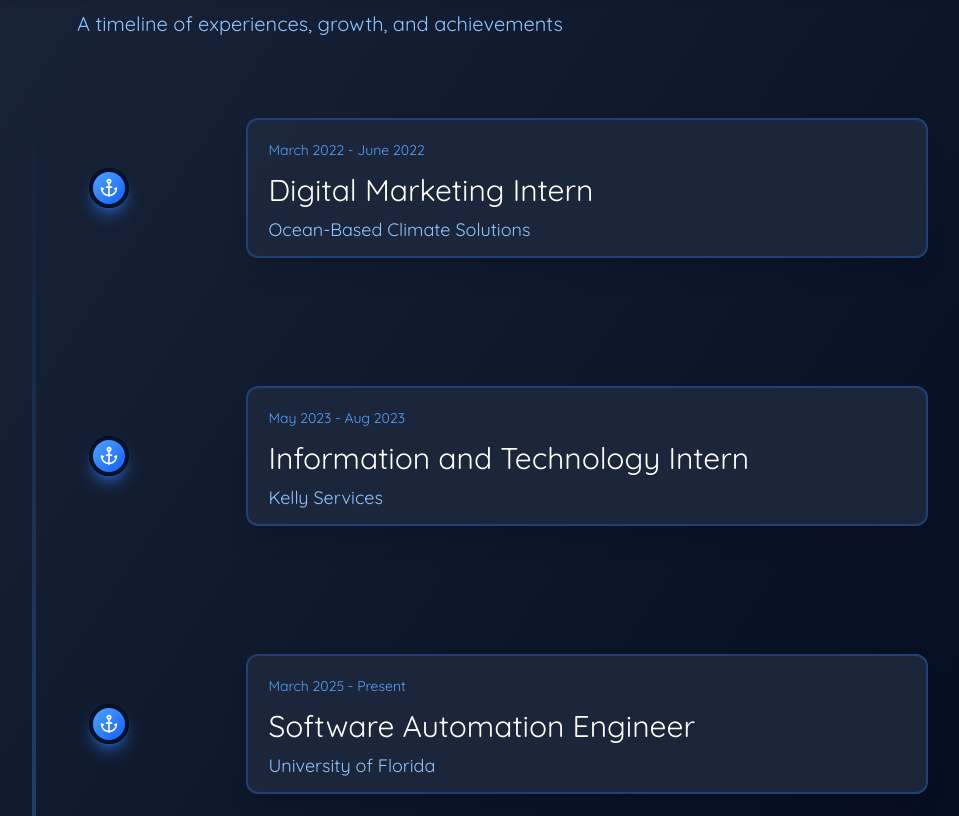
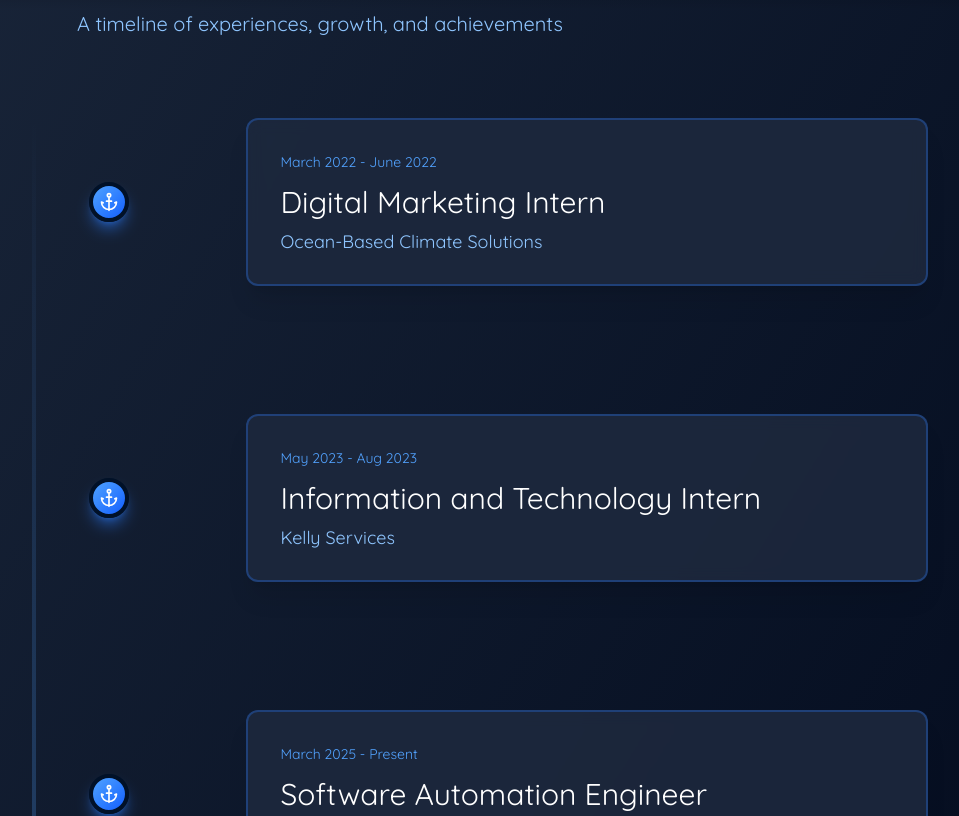
Before and after one commit to KopikoCappu/portfolio, a React (Vite) app: page / in a window 1280 px wide. Shown: the part 918-1734 px from the top of the page, without its empty margins (320-1279 px from the left). Built offline with nearby package versions, Linux system fonts and the light colour scheme.

Commit message:
expanded dropdown proper fitting + closing

```diff
--- a/src/App.tsx
+++ b/src/App.tsx
@@ -80,6 +80,31 @@ const PortfolioTimeline = () => {
   const [hoveredIndex, setHoveredIndex] = useState<number | null>(null);
   const [scrollProgress, setScrollProgress] = useState(0);
   const [activeSection, setActiveSection] = useState<'home' | 'about' | 'contact'>('home');
+  const [cardHeights, setCardHeights] = useState<{ [key: number]: number }>({});
+
+  const cardRefs = React.useRef<{ [key: number]: HTMLDivElement | null }>({});
+
+  React.useEffect(() => {
+    // Measure collapsed heights for each card
+    const measureHeights = () => {
+      const heights: { [key: number]: number } = {};
+      experiences.forEach((_, index) => {
+        const card = cardRefs.current[index];
+        if (card) {
+          // Temporarily show only header to measure
+          const header = card.querySelector('.card-header') as HTMLElement;
+          if (header) {
+            heights[index] = header.offsetHeight + 64; // 64 = p-8 padding (32px top + 32px bottom)
+          }
+        }
+      });
+      setCardHeights(heights);
+    };
+
+    measureHeights();
+    window.addEventListener('resize', measureHeights);
+    return () => window.removeEventListener('resize', measureHeights);
+  }, []);
 
   React.useEffect(() => {
     const handleScroll = () => {
@@ -365,28 +390,32 @@ const PortfolioTimeline = () => {
                 {/* Card on the right */}
                 <div className="ml-[40%] w-[80%] pl-12">
                   <div
-                    className={`bg-slate-800/90 backdrop-blur-sm rounded-xl border-2 border-blue-500/30 hover:border-blue-400/60 transition-all duration-500 shadow-xl ${
+                    ref={(el) => { cardRefs.current[index] = el; }}
+                    className={`bg-slate-800/90 backdrop-blur-sm rounded-xl border-2 border-blue-500/30 hover:border-blue-400/60 transition-all duration-1000 shadow-xl ${
                       hoveredIndex === index ? 'scale-105' : 'scale-100'
                     }`}
                     style={{
-                      maxHeight: hoveredIndex === index ? '1000px' : '140px',
+                      maxHeight: hoveredIndex === index ? '1000px' : `${cardHeights[index] || 200}px`,
                       overflow: 'hidden'
                     }}
                     onMouseEnter={() => setHoveredIndex(index)}
                     onMouseLeave={() => setHoveredIndex(null)}
                   >
-                    <div className="p-5">
-                      <div className="text-sm text-blue-400 font-semibold mb-3">{exp.date}</div>
-                      <h3 className="text-3xl font-bold mb-2">{exp.title}</h3>
-                      <div className="text-blue-300 text-lg mb-4">{exp.company}</div>
+                    <div className="p-8">
+                      <div className="card-header">
+                        <div className="text-sm text-blue-400 font-semibold mb-3">{exp.date}</div>
+                        <h3 className="text-3xl font-bold mb-2">{exp.title}</h3>
+                        <div className="text-blue-300 text-lg">{exp.company}</div>
+                      </div>
                       <div
-                        className="transition-opacity duration-300"
+                        className="transition-all duration-500"
                         style={{
                           opacity: hoveredIndex === index ? 1 : 0,
-                          display: hoveredIndex === index ? 'block' : 'none'
+                          maxHeight: hoveredIndex === index ? '1000px' : '0px',
+                          overflow: 'hidden'
                         }}
                       >
-                        <p className="text-gray-300 text-base mb-6 leading-relaxed">{exp.description}</p>
+                        <p className="text-gray-300 text-base mb-6 leading-relaxed mt-4">{exp.description}</p>
                         <div className="flex flex-wrap gap-2">
                           {exp.skills.map((skill, i) => (
                             <span
```
